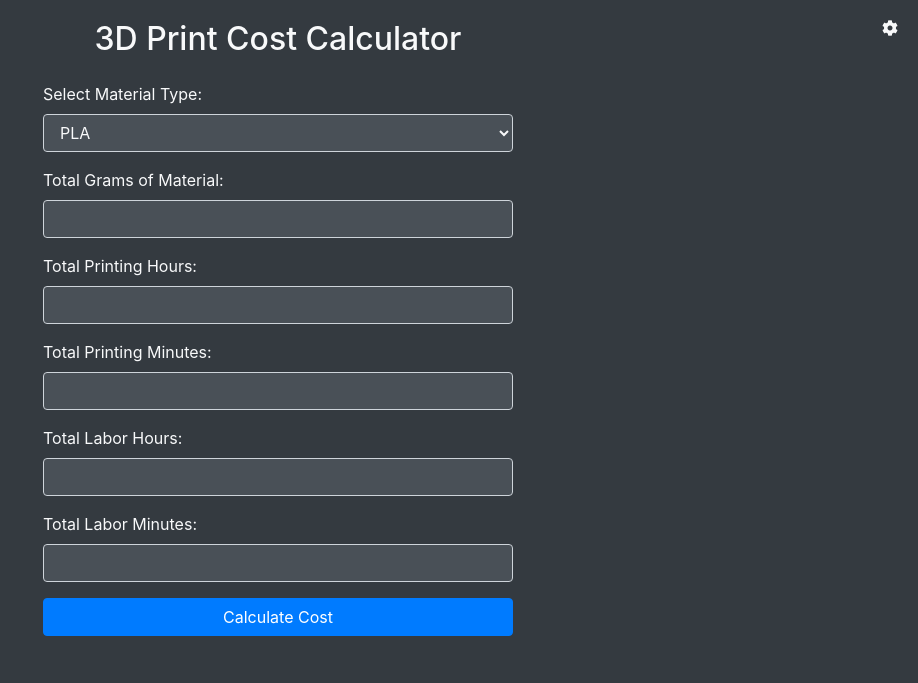
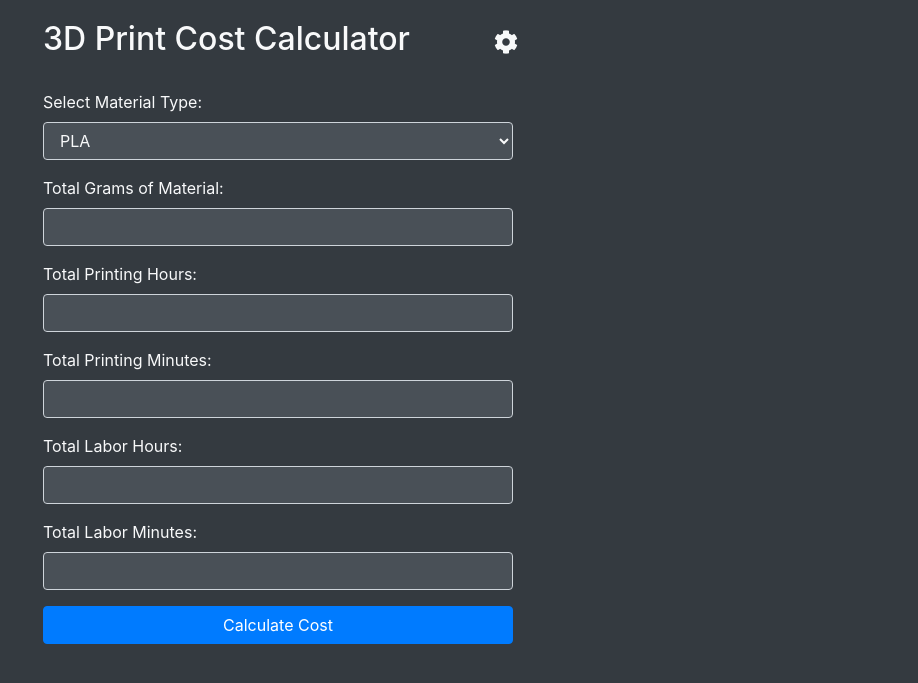
Before and after one commit to JPLeVangie/3DPrintCalculator, a Flask app: page / in a window 1280 px wide. Shown: the top 683 px of the page, without its empty margins (362-1280 px from the left). Run offline with Flask 2, Linux system fonts and the light colour scheme; data comes from the database, SQL or seed files in the repository; some libraries are stand-ins or nearby versions.

Commit message:
update positioning

```diff
--- a/templates/index.html
+++ b/templates/index.html
@@ -14,6 +14,7 @@
       }
       .container {
         max-width: 500px;
+        position: relative;
       }
       .form-control {
         background-color: #495057;
@@ -39,17 +40,20 @@
       }
       .settings-icon {
         position: absolute;
-        top: 20px;
-        right: 20px;
+        top: 10px;
+        right: 10px;
         color: #f8f9fa;
         cursor: pointer;
+        font-size: 1.5rem;
       }
     </style>
   </head>
   <body>
     <div class="container">
-      <h2 class="text-center">3D Print Cost Calculator</h2>
-      <i class="fas fa-cog settings-icon" onclick="window.location.href='/settings'"></i>
+      <div class="d-flex justify-content-between align-items-center">
+        <h2 class="text-center">3D Print Cost Calculator</h2>
+        <i class="fas fa-cog settings-icon" onclick="window.location.href='/settings'"></i>
+      </div>
       <form id="costForm" method="POST" class="mt-4">
         <div class="form-group">
           <label for="material_type">Select Material Type:</label>
```
Also changed, not shown: README.md.
